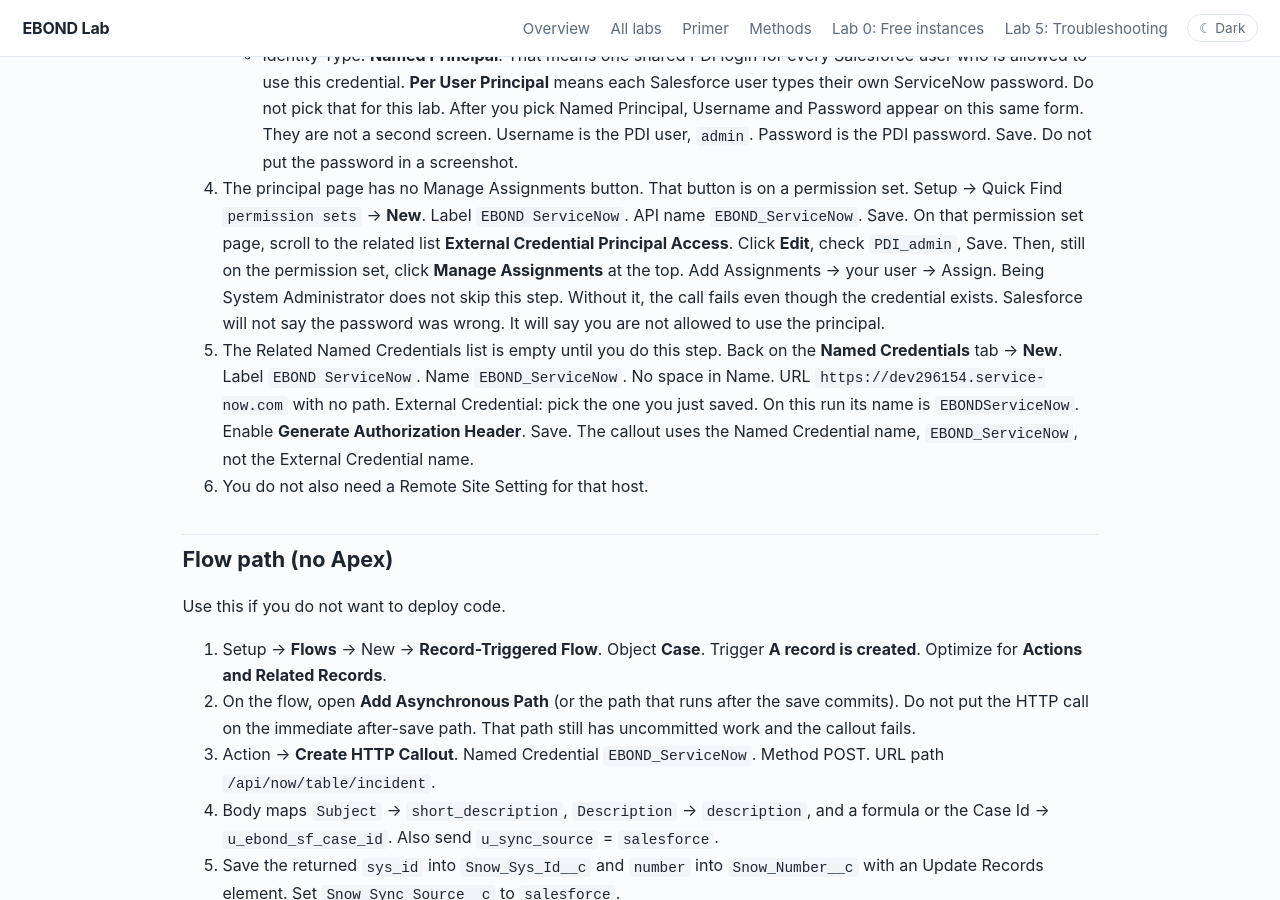
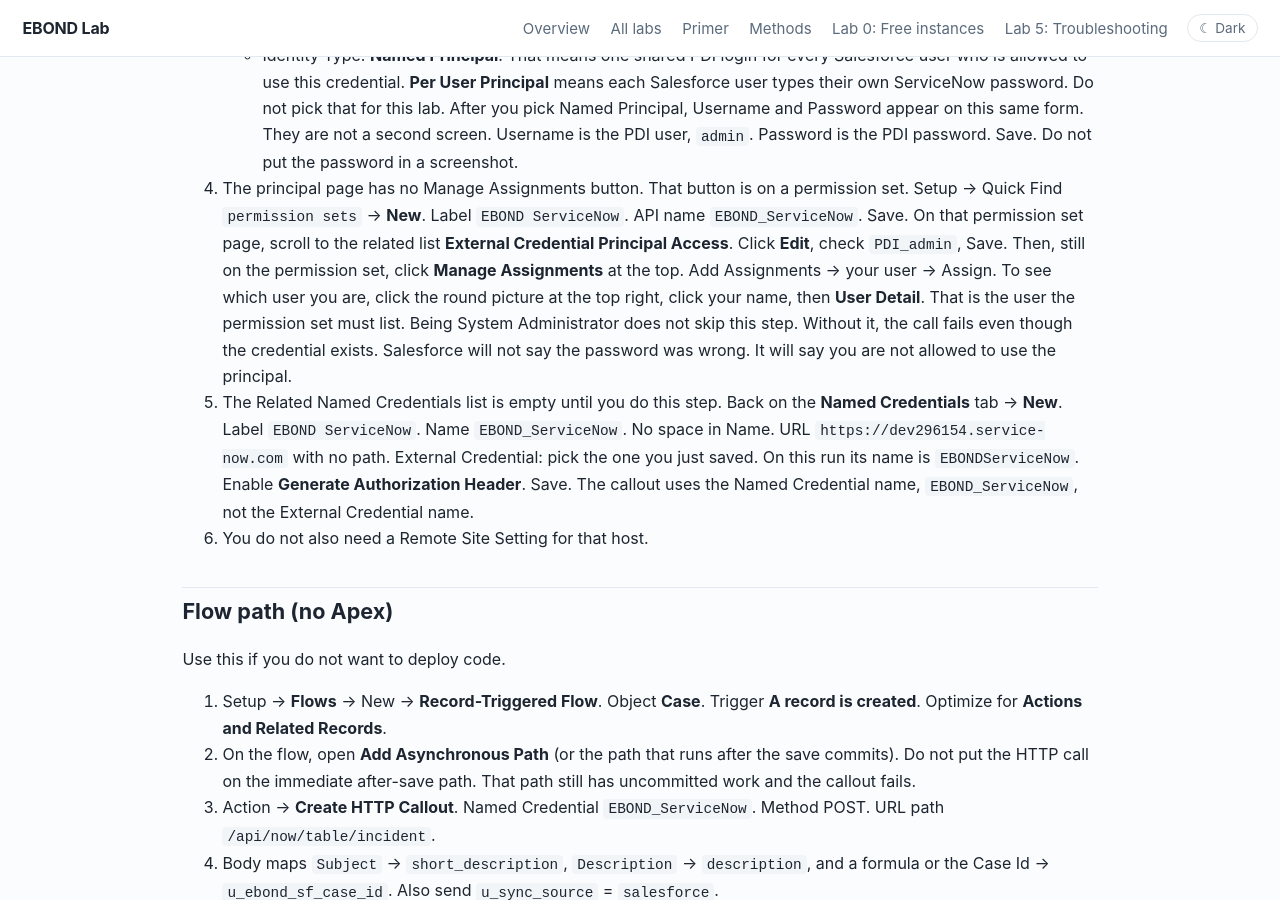
Before and after one commit to eltonaguiar/EBOND_ServiceNowSalesforce, a Jekyll site: the page built from site/labs/02-salesforce-to-snow.md, in a window 1280 px wide and 900 px high, scrolled down 4161 px. Built offline with Jekyll 4.4.1, drawn with Linux system fonts in a browser that asks for light colours.

Commit message:
Show how to open your own user from the top-right picture.

```diff
--- a/site/labs/02-salesforce-to-snow.md
+++ b/site/labs/02-salesforce-to-snow.md
@@ -156,7 +156,7 @@ Setup → Quick Find `named credentials`. Open **Named Credentials** under Secur
    - Sequence Number: `1`. This is the first and only principal. Salesforce uses the number to decide order if you add more later.
    - Identity Type: **Named Principal**. That means one shared PDI login for every Salesforce user who is allowed to use this credential. **Per User Principal** means each Salesforce user types their own ServiceNow password. Do not pick that for this lab.
    After you pick Named Principal, Username and Password appear on this same form. They are not a second screen. Username is the PDI user, `admin`. Password is the PDI password. Save. Do not put the password in a screenshot.
-4. The principal page has no Manage Assignments button. That button is on a permission set. Setup → Quick Find `permission sets` → **New**. Label `EBOND ServiceNow`. API name `EBOND_ServiceNow`. Save. On that permission set page, scroll to the related list **External Credential Principal Access**. Click **Edit**, check `PDI_admin`, Save. Then, still on the permission set, click **Manage Assignments** at the top. Add Assignments → your user → Assign. Being System Administrator does not skip this step. Without it, the call fails even though the credential exists. Salesforce will not say the password was wrong. It will say you are not allowed to use the principal.
+4. The principal page has no Manage Assignments button. That button is on a permission set. Setup → Quick Find `permission sets` → **New**. Label `EBOND ServiceNow`. API name `EBOND_ServiceNow`. Save. On that permission set page, scroll to the related list **External Credential Principal Access**. Click **Edit**, check `PDI_admin`, Save. Then, still on the permission set, click **Manage Assignments** at the top. Add Assignments → your user → Assign. To see which user you are, click the round picture at the top right, click your name, then **User Detail**. That is the user the permission set must list. Being System Administrator does not skip this step. Without it, the call fails even though the credential exists. Salesforce will not say the password was wrong. It will say you are not allowed to use the principal.
 5. The Related Named Credentials list is empty until you do this step. Back on the **Named Credentials** tab → **New**. Label `EBOND ServiceNow`. Name `EBOND_ServiceNow`. No space in Name. URL `https://dev296154.service-now.com` with no path. External Credential: pick the one you just saved. On this run its name is `EBONDServiceNow`. Enable **Generate Authorization Header**. Save. The callout uses the Named Credential name, `EBOND_ServiceNow`, not the External Credential name.
 6. You do not also need a Remote Site Setting for that host.
 
```
